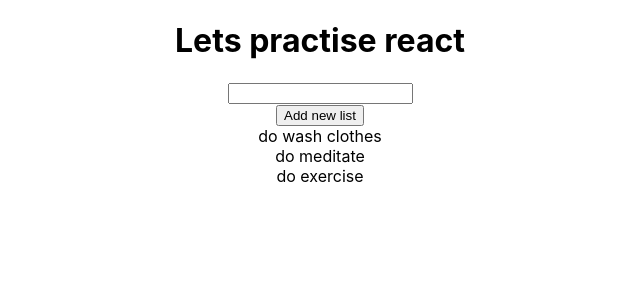
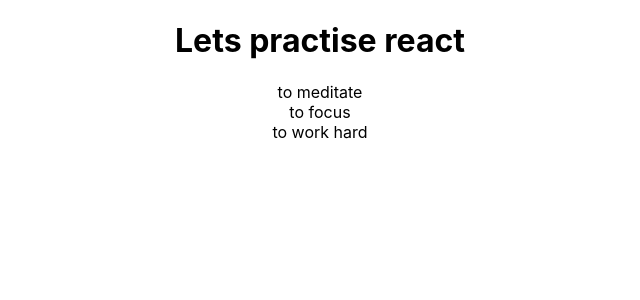
Before and after one commit to Srijanathulung/todo, a React (Create React App) app: page / in a window 1280 px wide. Shown: the top 300 px of the page, without its empty margins (320-960 px from the left). Built offline with nearby package versions, Linux system fonts and the light colour scheme.

Commit message:
Props is passed dynamically

```diff
--- a/src/App.js
+++ b/src/App.js
@@ -1,53 +1,23 @@
 import './App.css';
 import ToDoList from './components/ToDoList';
-import ToDoForm from './components/ToDoForm';
-import React, {useState, useEffect} from 'react';
-// import React, {useState} from 'react';
 
-const dummy_list = [
-  { text: 'do wash clothes', id: 1 },
-  { text: 'do meditate', id: 2 },
-  { text: 'do exercise', id:3}
+ const dummy_list = [
+  { text: 'to meditate', id: 1 },
+  { text: 'to focus', id: 2 },
+  { text: 'to work hard', id: 3 },
 ]
 
 
 function App() {
-
-  // const [inputText, setInputText] = useState('');
-    const [toDoArray, setToDoArray] = useState([]);
-
-  useEffect(() => {
-    setToDoArray(
-      dummy_list
-    )
-  },[])
-
-
-  // const addListHandler = (event) => {
-  const addListHandler = (inputText) => {
-    let mockToDoArray = [...toDoArray];
-    let lastItemId=mockToDoArray[toDoArray.length-1].id
-    let item = {
-      text: inputText, id:lastItemId+1
-    }
-    mockToDoArray.push(item);
-    setToDoArray(mockToDoArray)
-  // setInputText(event.target.value);
-  // console.log('add function is working');
-}
-
   return (
     <div className="App">
       <h1>Lets practise react</h1>
-      <ToDoForm addListproperty={(inputText)=>addListHandler(inputText)}/>
-
-      {toDoArray.map((item) =>
-        <ToDoList
-          key={item.id}
+      {dummy_list.map((item) =>
+      <ToDoList
         textProperty={item.text}
-        idProperty={item.id}/>
-    )}
-
+        idProperty={item.id}
+      />
+      )}
     </div>
   );
 }
--- a/src/components/ToDoForm.js
+++ /dev/null
@@ -1,23 +0,0 @@
-import React, {useState, useEffect} from 'react';
-
-const ToDoForm = (props) => {
-  const [inputText, setInputText] = useState('');
-
-    return (
-        <div>
-
-            <input type='text' value= {inputText} onChange={(event) => {
-                setInputText(event.target.value)//easy to debug
-            }}></input>
-            <div>
-                <button
-                    type='submit'
-                    onClick={() => {
-                        props.addListproperty(inputText)
-                        setInputText('');
-                    }}>Add new list</button>
-            </div>
-        </div>
-    )
-}
-export default ToDoForm;
--- a/src/components/ToDoList.js
+++ b/src/components/ToDoList.js
@@ -1,11 +1,4 @@
 const ToDoList = (props) => {
-
-
-    return (
-        <div>
-            <div>{props.textProperty}</div>
-        </div>
-    )
-
+    return <div>{props.textProperty}</div>
 }
 export default ToDoList;
```
